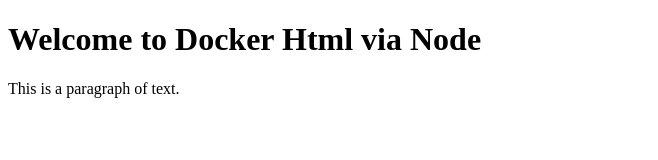
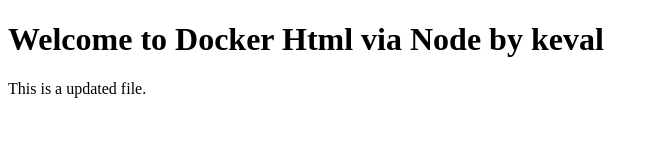
Before and after one commit to kevalvana27/nodehtmldocker, a website: page index.html in a window 1280 px wide. Shown: the whole page, without its empty margins (0-658 px from the left). Drawn offline with Linux system fonts and the light colour scheme.

Commit message:
Update index.html

```diff
--- a/index.html
+++ b/index.html
@@ -8,8 +8,8 @@
 </head>
 
 <body>
-    <h1>Welcome to Docker Html via Node</h1>
-    <p>This is a paragraph of text.</p>
+    <h1>Welcome to Docker Html via Node by keval</h1>
+    <p>This is a updated file.</p>
 </body>
 
 </html>
```
